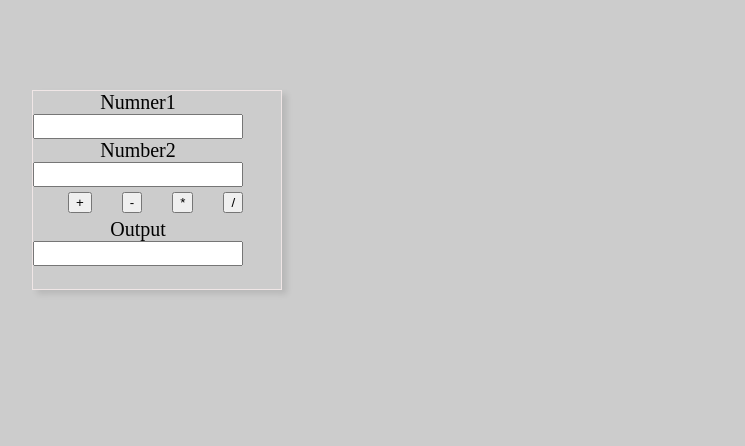
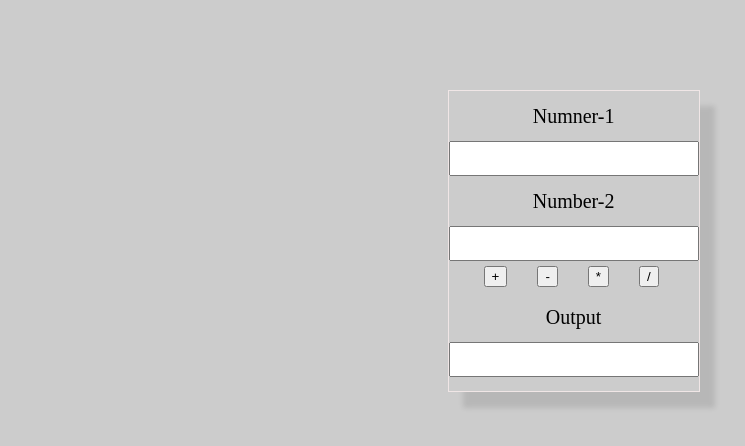
Before and after one commit to deepeshthapa2063/Newportfolio, a plain HTML site: page views/practice/practice.html in a window 1280 px wide. Shown: the whole page, without its empty margins (66-811 px from the left). Drawn offline with Linux system fonts and the light colour scheme.

Commit message:
calculate

```diff
--- a/views/practice/practice.html
+++ b/views/practice/practice.html
@@ -7,31 +7,34 @@
                 width: 200px;
                 padding: 2px;
                 font-size: 20px;
-                text-indent: 30px;
+                text-indent: 30px
 
             }
             body{
                 background-color: #ccc;
+                align-items: center;
             }
             .form{
                 border:1px solid rgb(240, 230, 230);
                 margin: 90;
-                max-width:250px;
-                height: 200;
-                align-items: center;
+                width:250px;
+                height: 300;
+                margin-left: 40%;
                 text-align: center;
                 font-size:20px;
-                box-sizing: border-box;
-                box-shadow:5px 4px 6px rgb(1, 1,1,0.1);
+                line-height: 250%;
+                box-shadow:15px 16px 5px rgb(1, 1,1,0.1);
 
 
             }
             input{
-                height: 25px;
-                align-items: center;
+                height: 35px;
+                width: 250px;
                 color: black;
+                align-items:center;
 
             }
+
 
 
 
@@ -42,9 +45,9 @@
 
             <div class="form">
                 <form style="display: grid; height: 3px;width: 2px;">
-                    <lable for="number">Numner1</lable>
+                    <lable for="number">Numner-1</lable>
                     <input type="Number" id="Number" Name="Number 1">
-                    <lable for="Number">Number2</lable>
+                    <lable for="Number">Number-2</lable>
                     <input type="Number" id="Number" name="Number2">
                     <div class="deepesh">
                         <div>
```
